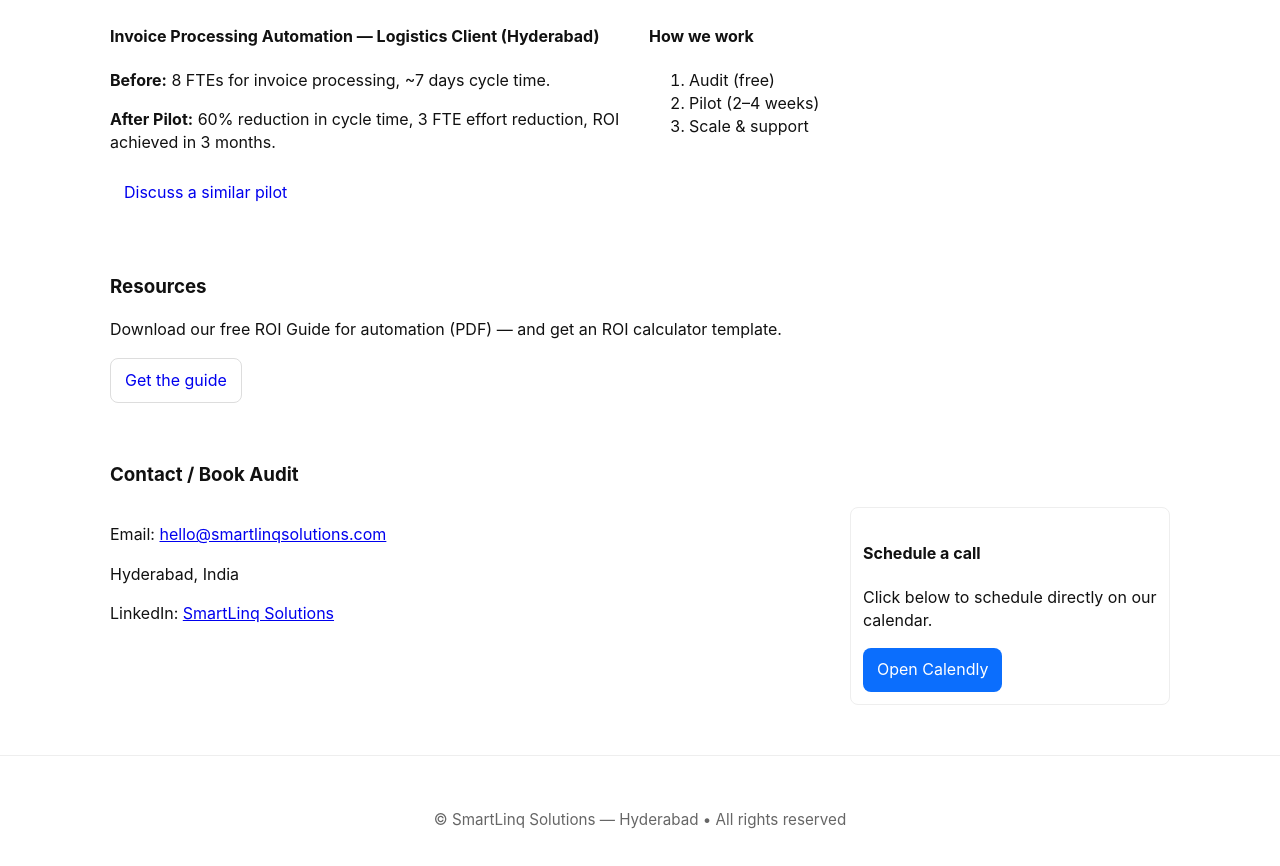
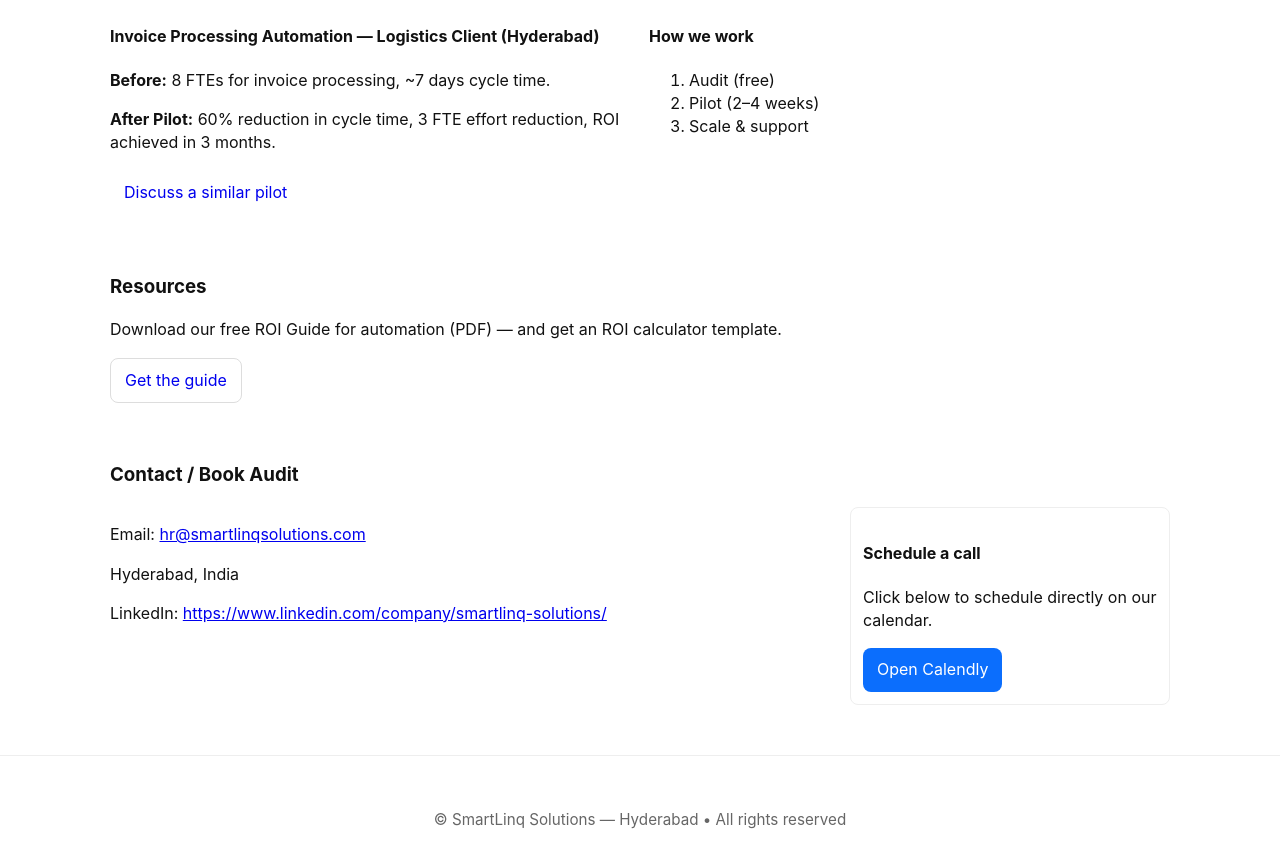
Before and after one commit to parvezgosarupalli/smartlinq-mvp, a plain HTML site: page index.html in a window 1280 px wide. Shown: the part 1193-2059 px from the top of the page. Drawn offline with Linux system fonts and the light colour scheme.

Commit message:
Update index.html
added mail and linkedin url

```diff
--- a/index.html
+++ b/index.html
@@ -106,9 +106,9 @@
       <h3>Contact / Book Audit</h3>
       <div class="contact-grid">
         <div>
-          <p>Email: <a href="mailto:hello@smartlinqsolutions.com">hello@smartlinqsolutions.com</a></p>
+          <p>Email: <a href="mailto:hr@smartlinqsolutions.com">hr@smartlinqsolutions.com</a></p>
           <p>Hyderabad, India</p>
-          <p>LinkedIn: <a href="#" target="_blank">SmartLinq Solutions</a></p>
+          <p>LinkedIn: <a href="#" target="_blank">https://www.linkedin.com/company/smartlinq-solutions/</a></p>
         </div>
         <div>
           <div class="card small">
```
